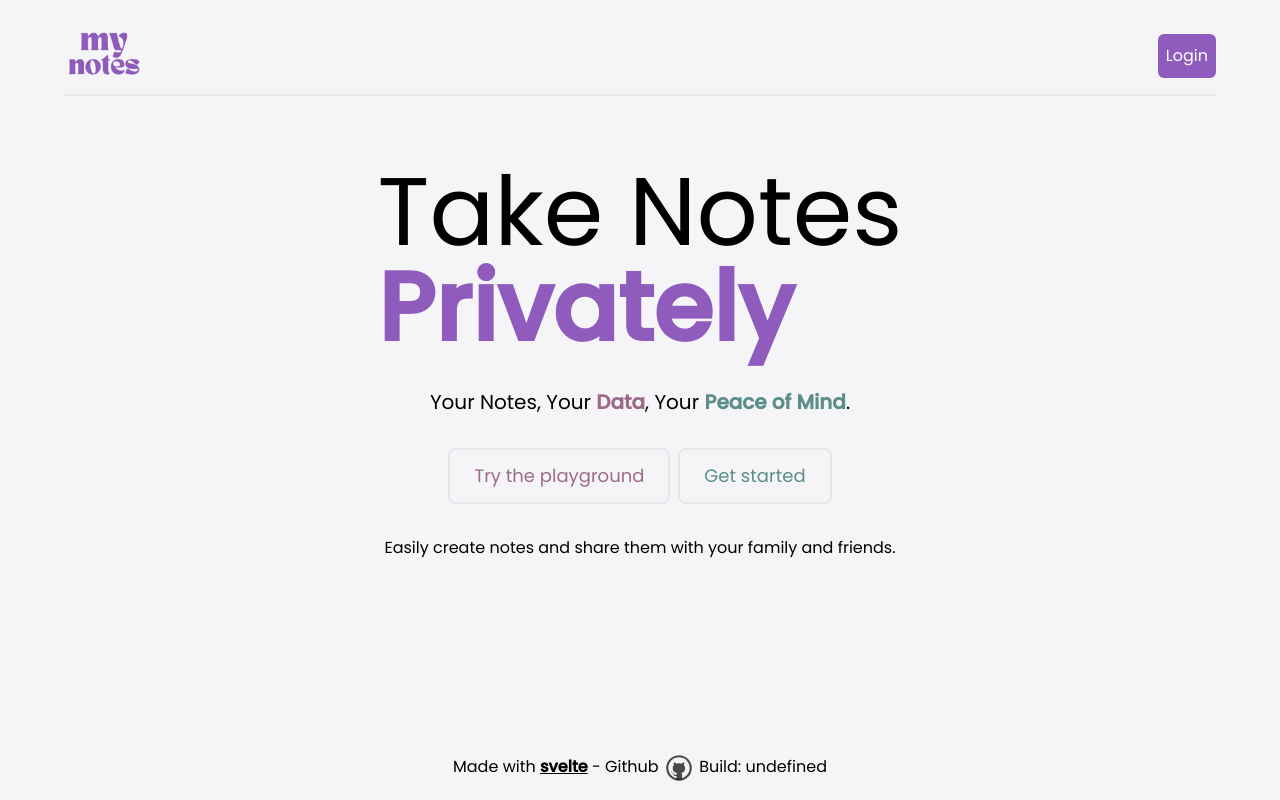
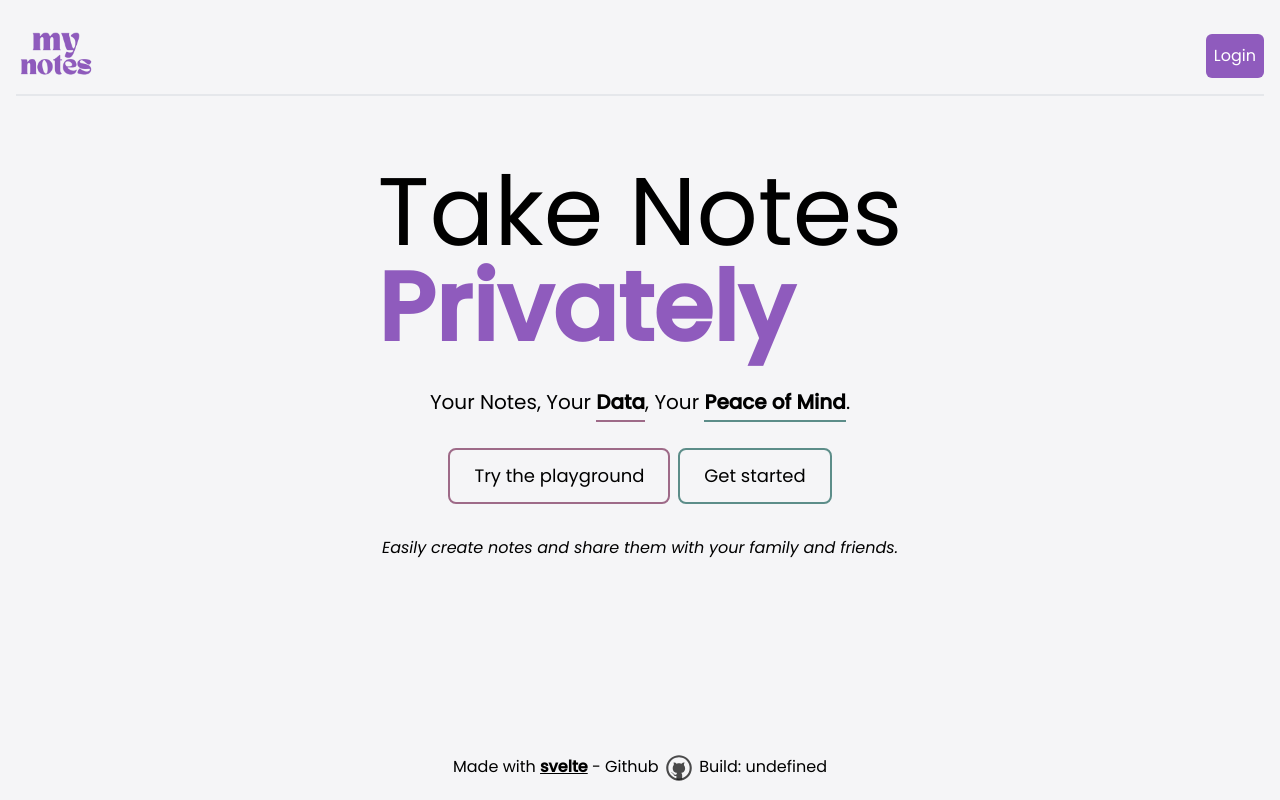
Before and after one commit to dejanvasic85/notes, a SvelteKit app: page / in a window 1280 px wide. Built offline with nearby package versions, Linux system fonts and the light colour scheme; no server answers.

Commit message:
Using normal text for link colours

```diff
--- a/src/components/Link.svelte
+++ b/src/components/Link.svelte
@@ -1,14 +1,11 @@
 <script lang="ts">
 	export let href: string;
-
-	// primary doesn't really work here because we don't have primary dark text colour
-	// before adding primary, think about the design and how it will look like
-	export let variant: 'secondary' | 'tertiary' = 'secondary';
+	export let variant: 'primary' | 'secondary' | 'tertiary';
 </script>
 
 <a
 	{href}
-	class="dark:text-{variant}Dark dark:border-{variant}Dark rounded-lg border-2 border-{variant} px-6 py-3 text-{variant} transition-colors duration-300 hover:bg-{variant}/90 hover:text-white md:text-lg"
+	class="rounded-lg border-2 border-{variant} px-6 py-3 transition-colors duration-300 dark:text-white hover:bg-{variant}/90 md:text-lg"
 >
 	<slot />
 </a>
--- a/src/routes/+page.svelte
+++ b/src/routes/+page.svelte
@@ -9,7 +9,7 @@
 	<meta name="description" content="Personal note taking application and sharing with family" />
 </svelte:head>
 
-<header class="borderpx-6 container mx-auto h-20 max-w-6xl border-b-2">
+<header class="borderpx-6 container mx-auto h-20 border-b-2">
 	<nav class="flex w-full items-center justify-between">
 		<img src={logo} alt="Notes" class="size-20" />
 		<Button>Login</Button>
@@ -23,15 +23,14 @@
 	</h1>
 
 	<p class="text-lg md:text-xl">
-		Your Notes, Your <span class="dark:text-secondaryDark font-bold text-secondary">Data</span>,
-		Your
-		<span class="dark:text-tertiaryDark font-bold text-tertiary">Peace of Mind</span>.
+		Your Notes, Your <span class="border-b-2 border-secondary pb-1 font-semibold">Data</span>, Your
+		<span class="border-b-2 border-tertiary pb-1 font-bold">Peace of Mind</span>.
 	</p>
 
 	<div class="flex gap-2">
-		<Link href="/playground">Try the playground</Link>
+		<Link href="/playground" variant="secondary">Try the playground</Link>
 		<Link href="/api/auth/login?screen_hint=register" variant="tertiary">Get started</Link>
 	</div>
 
-	<p class="text-center">Easily create notes and share them with your family and friends.</p>
+	<p class="text-center italic">Easily create notes and share them with your family and friends.</p>
 </section>
--- a/tailwind.config.js
+++ b/tailwind.config.js
@@ -10,9 +10,7 @@ export default {
 				dark: colors.slate[900],
 				primary: '#8f5bbd',
 				secondary: '#9E6A88',
-				secondaryDark: '#BF9CB5',
 				tertiary: '#5C8D89',
-				tertiaryDark: '#84AEAC',
 				background: '#f5f5f7'
 			},
 			fontFamily: {
```
